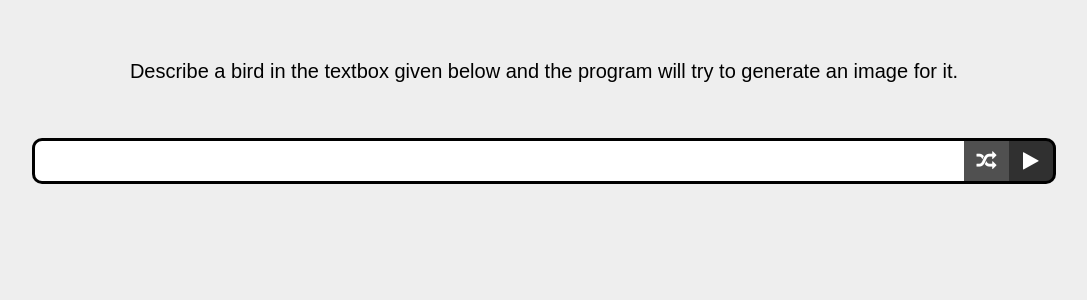
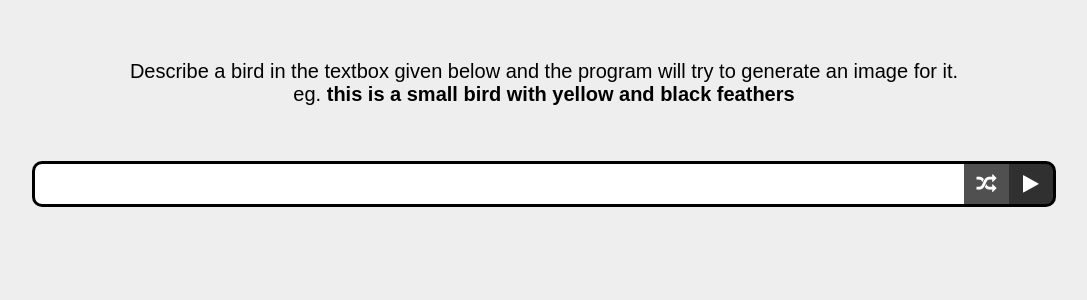
Before and after one commit to Parthav46/Text_to_Image_UI, a Django app: page / in a window 1280 px wide. Shown: the part 110-410 px from the top of the page, without its empty margins (96-1183 px from the left). Run offline with Django 3.2, Linux system fonts and the light colour scheme.

Commit message:
eg line added

```diff
--- a/Text_to_Image_UI/templates/index.html
+++ b/Text_to_Image_UI/templates/index.html
@@ -15,7 +15,7 @@
 		</div>
 		<div name='project'>
 			<div class='label'>
-				<p> Describe a bird in the textbox given below and the program will try to generate an image for it.</p>
+				<p> Describe a bird in the textbox given below and the program will try to generate an image for it. <br> eg. <b>this is a small bird with yellow and black feathers</b></p>
 			</div>
 			{% csrf_token %}
 			<div class='input'>
```
